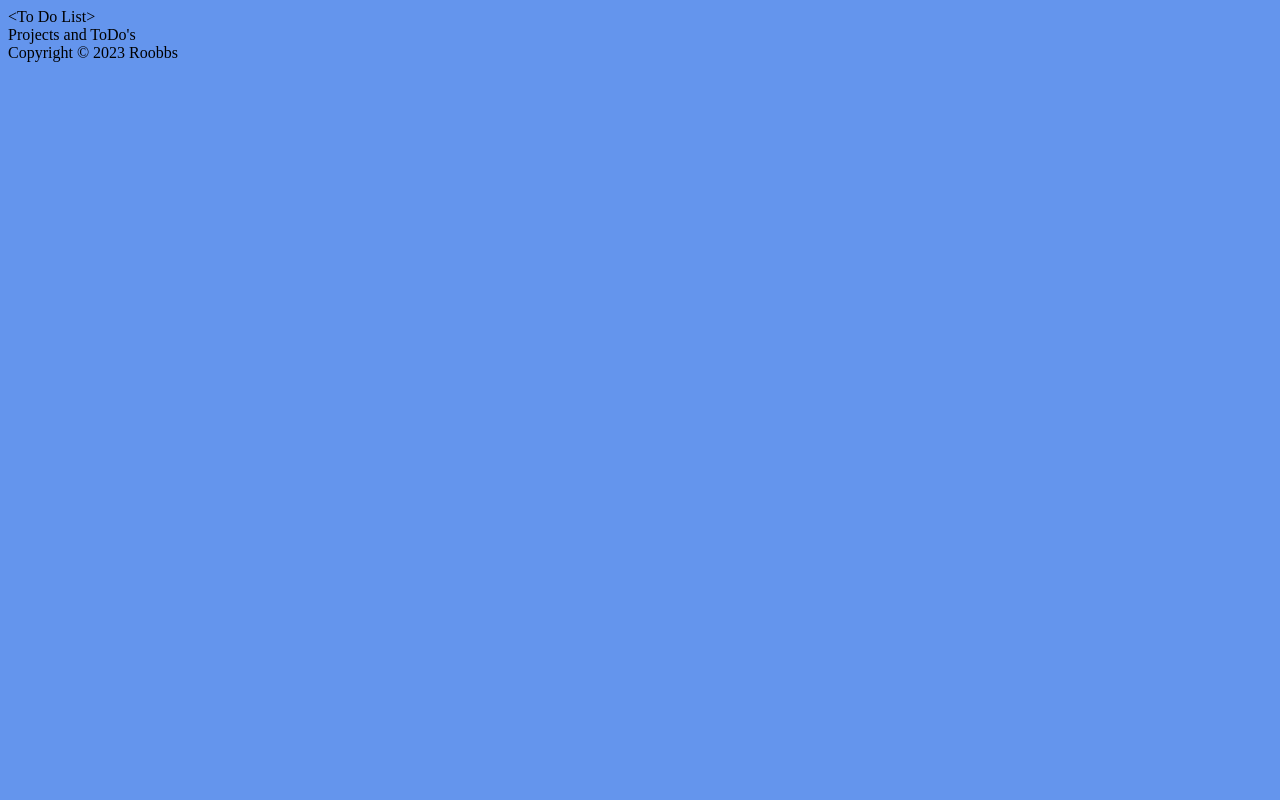
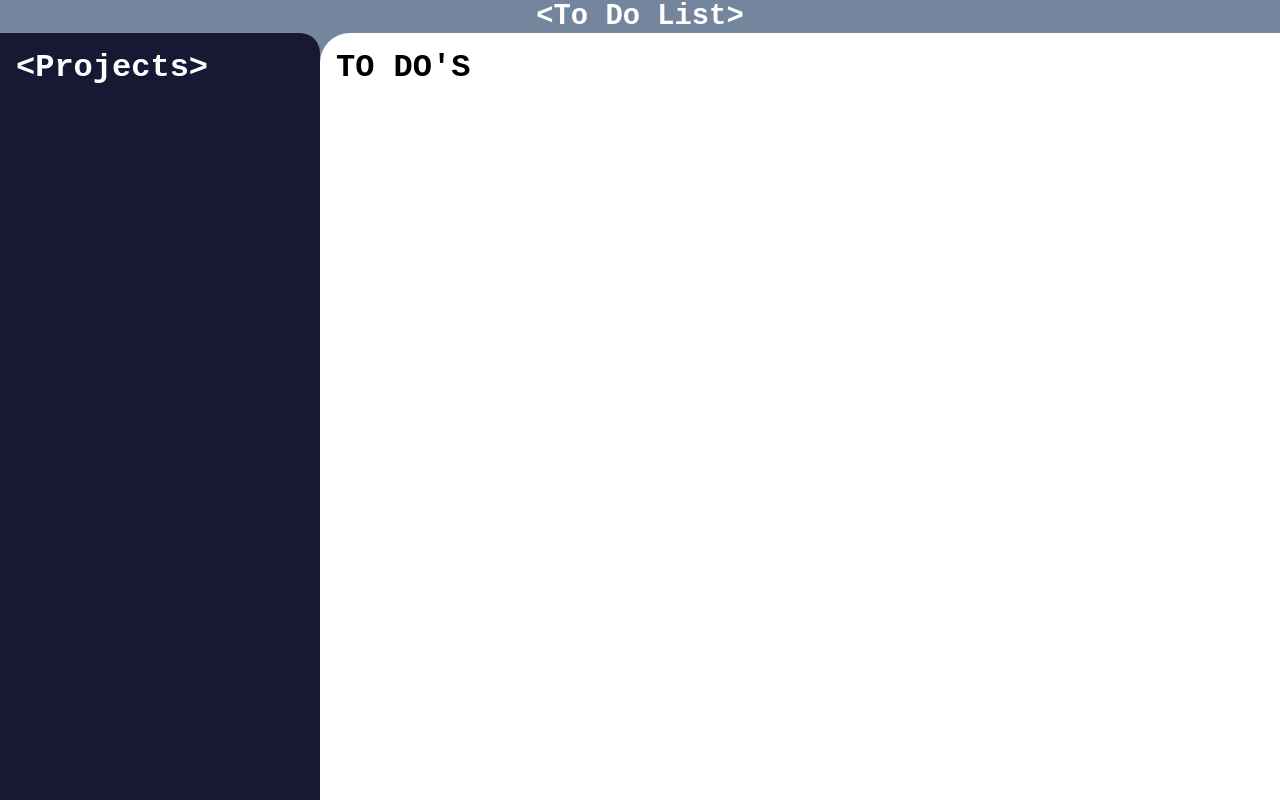
Before and after one commit to roobbs/toDoList, a website built with webpack: page src/index.html in a window 1280 px wide. Built offline with nearby package versions, Linux system fonts and the light colour scheme.

Commit message:
added js files and a bit of style

```diff
--- /dev/null
+++ b/src/functions.js
@@ -0,0 +1,21 @@
+/* function to push a todo into the project */
+export function pushToDo (project, todo) {
+    project.toDos.push(todo);
+}
+
+/* function to change status of todo */
+export function changeToDoStatus (todo) {
+    if (todo.status===false) {
+        todo.status=true;
+    } else {
+        todo.status=false;
+    }
+}
+
+/* //// deploy projects in screen
+    take a project
+    take and deploy project array
+    make it show in screen
+*/
+
+/* d */
--- a/src/index.html
+++ b/src/index.html
@@ -6,8 +6,14 @@
     <title>&lt;To Do List&gt;</title>
 </head>
 <body>
-    <header>&lt;To Do List&gt;</header>
-    <main>Projects and ToDo's</main>
-    <footer>Copyright © 2023 Roobbs</footer>
+    <header class="header">&lt;To Do List&gt;</header>
+    <main class="main">
+        <div class="sidebar">
+            <div class="title">&lt;Projects&gt;</div>
+        </div>
+        <div class="content">
+            <div class="title">TO DO'S</div>
+        </div>
+    </main>
 </body>
 </html>
--- a/src/index.js
+++ b/src/index.js
@@ -1,2 +1,17 @@
 import './style.css';
-console.log("This is working now");
+import createProject from './project';
+import createToDo from './todo';
+import { pushToDo,changeToDoStatus } from './functions';
+
+console.log("HI");
+
+let projectExample = createProject("Project Example","This is an example description");
+
+let todoExample = createToDo("ToDo Example", "today", 0, projectExample.name);
+projectExample.toDos.push(todoExample);
+let todoExample1 = createToDo("ToDo Example1", "today", 0, projectExample.name);
+projectExample.toDos.push(todoExample1);
+
+console.log("is this working?");
+
+console.log(projectExample);
--- /dev/null
+++ b/src/project.js
@@ -0,0 +1,12 @@
+/* //// constructor Project
+    title
+    description
+    assign ToDo's
+*/
+export default function createProject (projectTitle, projectDescription) {
+    const name = projectTitle;
+    const description = projectDescription;
+    const toDos = [];
+
+    return {name, description,toDos};
+}
--- a/src/style.css
+++ b/src/style.css
@@ -1,3 +1,40 @@
+:root{
+    --fst-color: #74869d;
+    --snd-color: #181818;
+    --trd-color: #171834;
+    --fth-color:#ffffff;
+    --sxt-color: #ffffff;
+}
 body{
-    background-color: cornflowerblue;
+    background-color: var(--fst-color);
+    color: white;
+    height: 100vh;
+    margin: 0;
+    display: grid;
+    grid-template-rows: auto 1fr;
+    font-family: monospace;
 }
+.header{
+    text-align: center;
+    font-size: 1.8rem;
+    font-weight: 900;
+}
+.main{
+    display: grid;
+    grid-template-columns: 1fr 3fr;
+}
+.sidebar{
+    background-color: var(--trd-color);
+    border-top-right-radius: 20px;
+    padding: 1rem;
+}
+.content{
+    background-color: var(--sxt-color);
+    color: black;
+    border-top-left-radius: 30px;
+    padding: 1rem;
+}
+.title{
+    font-size: 2rem;
+    font-weight: 900;
+}
--- /dev/null
+++ b/src/todo.js
@@ -0,0 +1,18 @@
+/* //// constructor ToDo
+    title
+    dueDate
+    priority
+    checklist(status);
+    Assigned Project
+*/
+
+//eliminate default values if not used
+export default function createToDo (todoTitle, todoDate="today", todoPriority=0, project) {
+    const name = todoTitle;
+    const date = todoDate;
+    const priority = todoPriority;
+    const belongTo = project;
+    const status = false;
+
+    return {name, date, priority, belongTo, status};
+}
```
Also changed, not shown: dist/index.html, dist/main.js.
